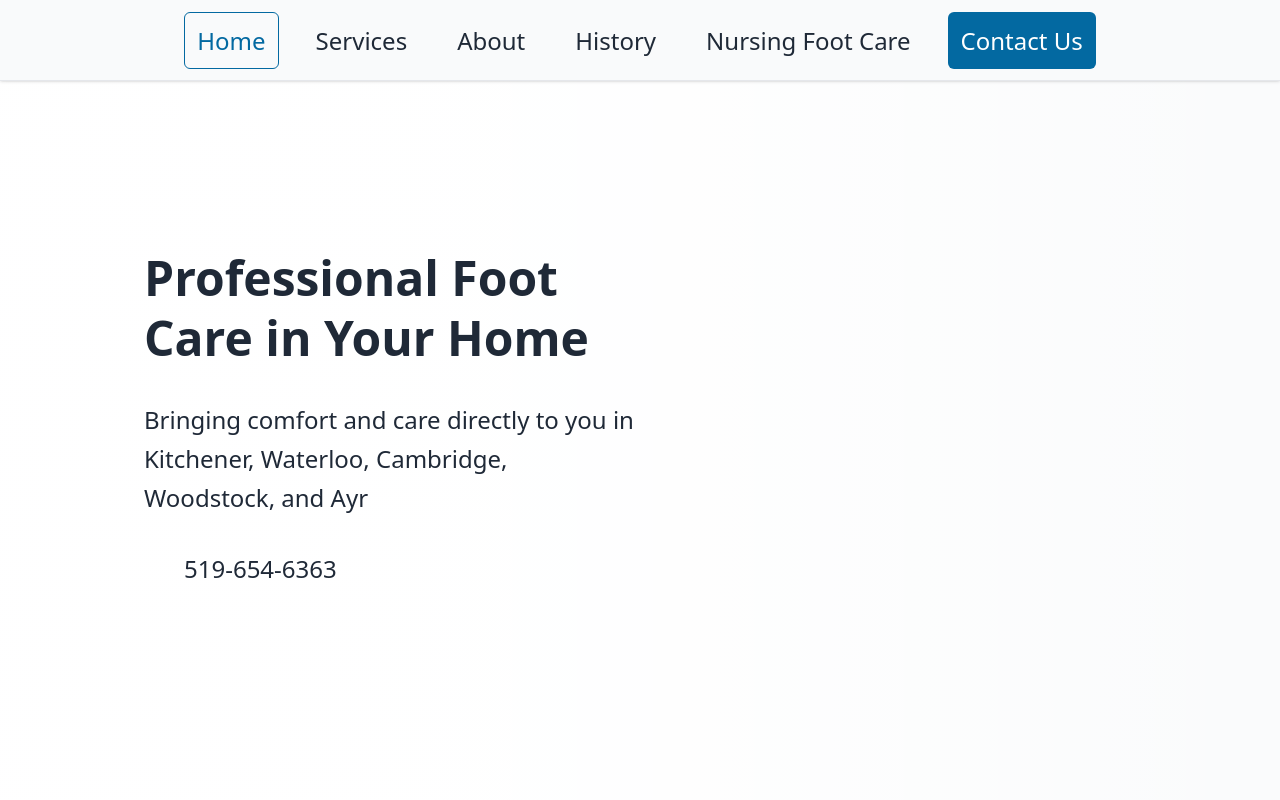
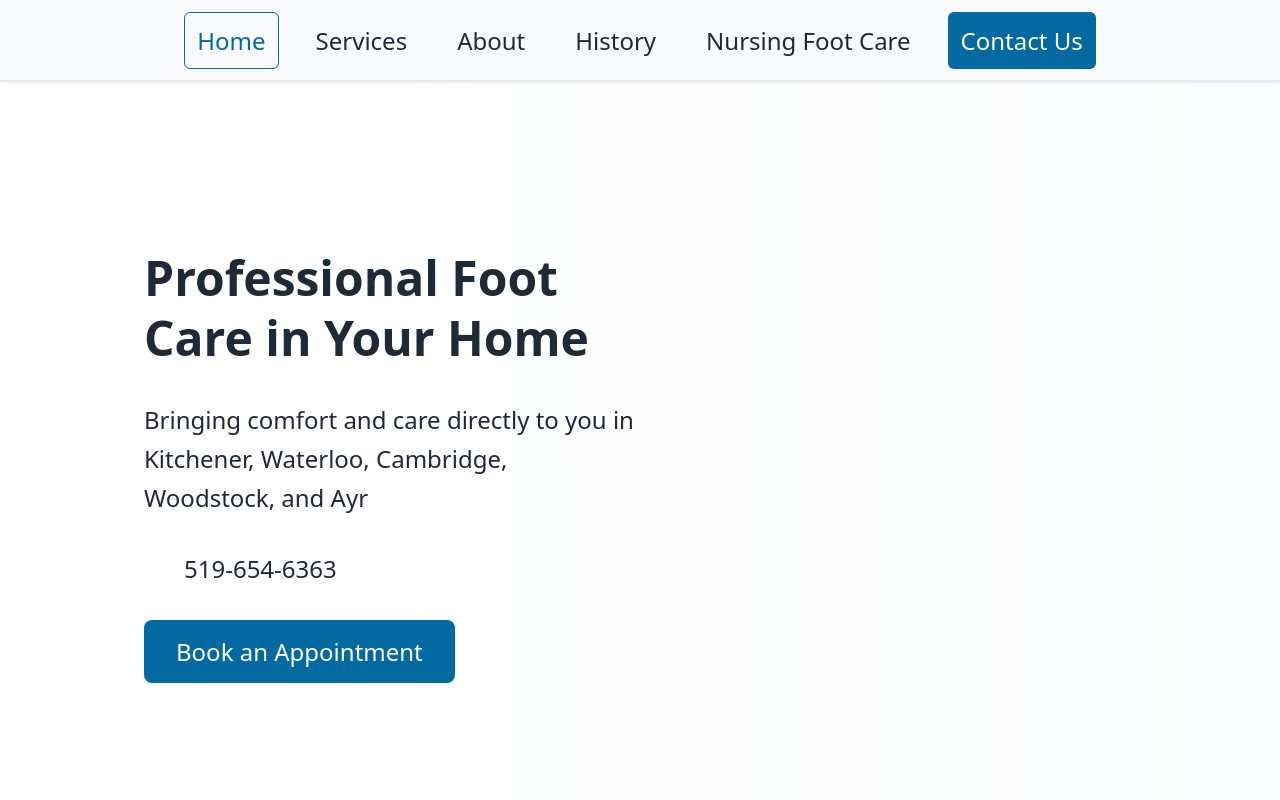
Before and after one commit to MattRuetz/feet-on-the-go, a SvelteKit app: page / in a window 1280 px wide. Shown: the top 800 px of the page. Built offline with nearby package versions, Linux system fonts and the light colour scheme; some icons are missing.

Commit message:
removed hero secion animations

```diff
--- a/src/routes/+page.svelte
+++ b/src/routes/+page.svelte
@@ -64,9 +64,8 @@
     {#if mounted}
       <div
         class="hero-text w-full md:w-1/2 h-full flex flex-col items-start justify-center space-y-6 sm:space-y-8"
-        transition:fade={{ duration: 800 }}
       >
-        <div class="logo-container" transition:fade={{ duration: 600 }}>
+        <div class="logo-container">
           <enhanced:img
             src={tempLogo}
             alt="Feet on the Go Logo"
@@ -99,11 +98,7 @@
             <span>Kitchener-Waterloo, Ontario</span>
           </a> -->
         </div>
-        <a
-          href="/contact"
-          class="cta-button text-base sm:text-xl"
-          transition:fly={{ x: -100, delay: 800, duration: 600 }}
-        >
+        <a href="/contact" class="cta-button text-base sm:text-xl">
           Book an Appointment
         </a>
       </div>
```
